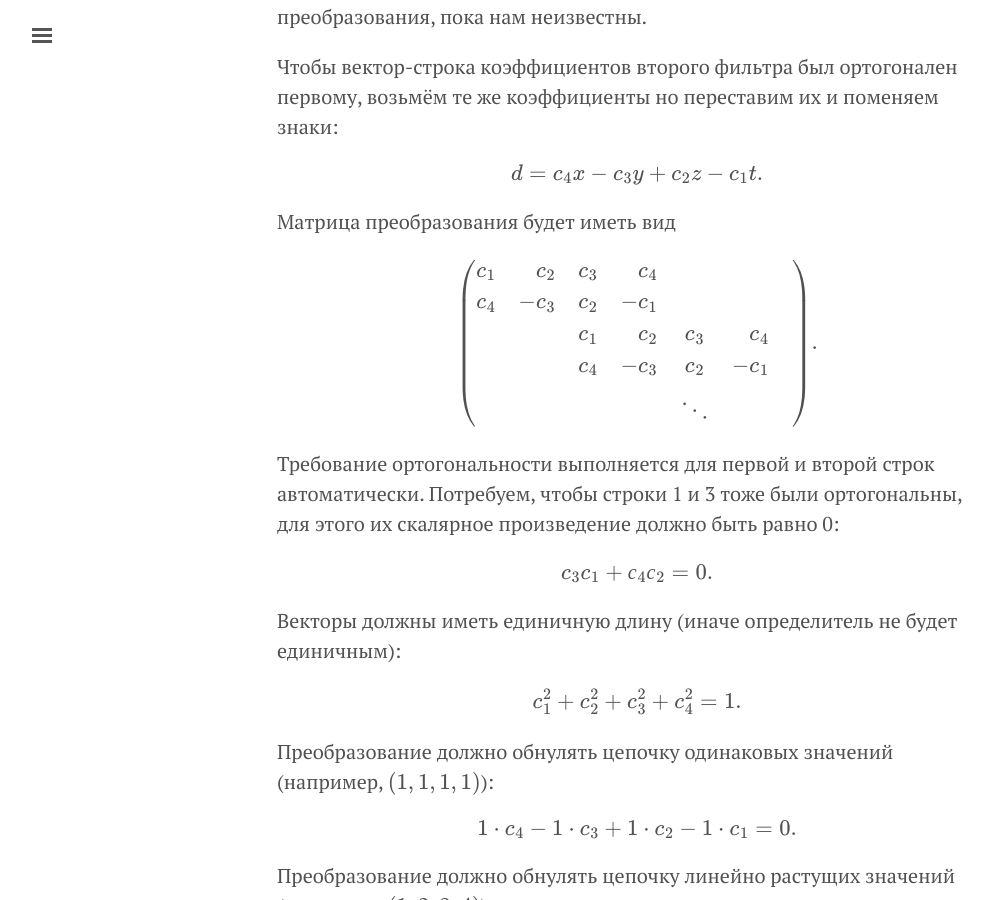
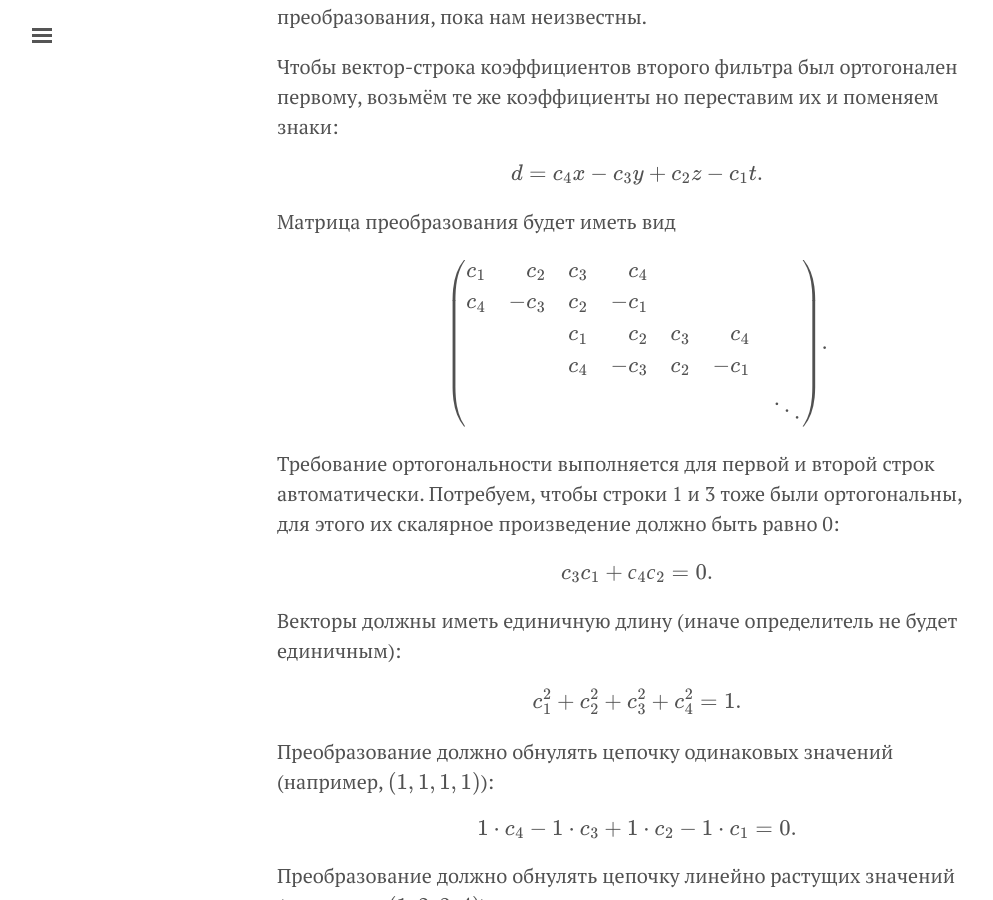
Before and after one commit to velikodniy/velikodniy.github.io, a Jekyll site: the page built from _posts/2019-01-31-wavelets-theory.md, in a window 1280 px wide and 900 px high, scrolled down 15026 px. Shown: the whole window, without its empty margins (3-996 px from the left). Built offline with Jekyll 4.4.1, drawn with Linux system fonts in a browser that asks for light colours; formulas are drawn with MathJax 3; a script that is not in the unit is left out.

Commit message:
Fixformula appearance

```diff
--- a/_posts/2019-01-31-wavelets-theory.md
+++ b/_posts/2019-01-31-wavelets-theory.md
@@ -494,7 +494,7 @@ c_1 & \phantom{-}c_2 & c_3 & \phantom{-}c_4  &&& \\
 c_4 &           -c_3 & c_2 &           -c_1  &&& \\
 && c_1 & \phantom{-}c_2 & c_3 & \phantom{-}c_4  & \\
 && c_4 &           -c_3 & c_2 &           -c_1  & \\
-&&&& \ddots
+&&&&&& \ddots
 \end{pmatrix}.$$
 
 Требование ортогональности выполняется для первой и второй строк
```
